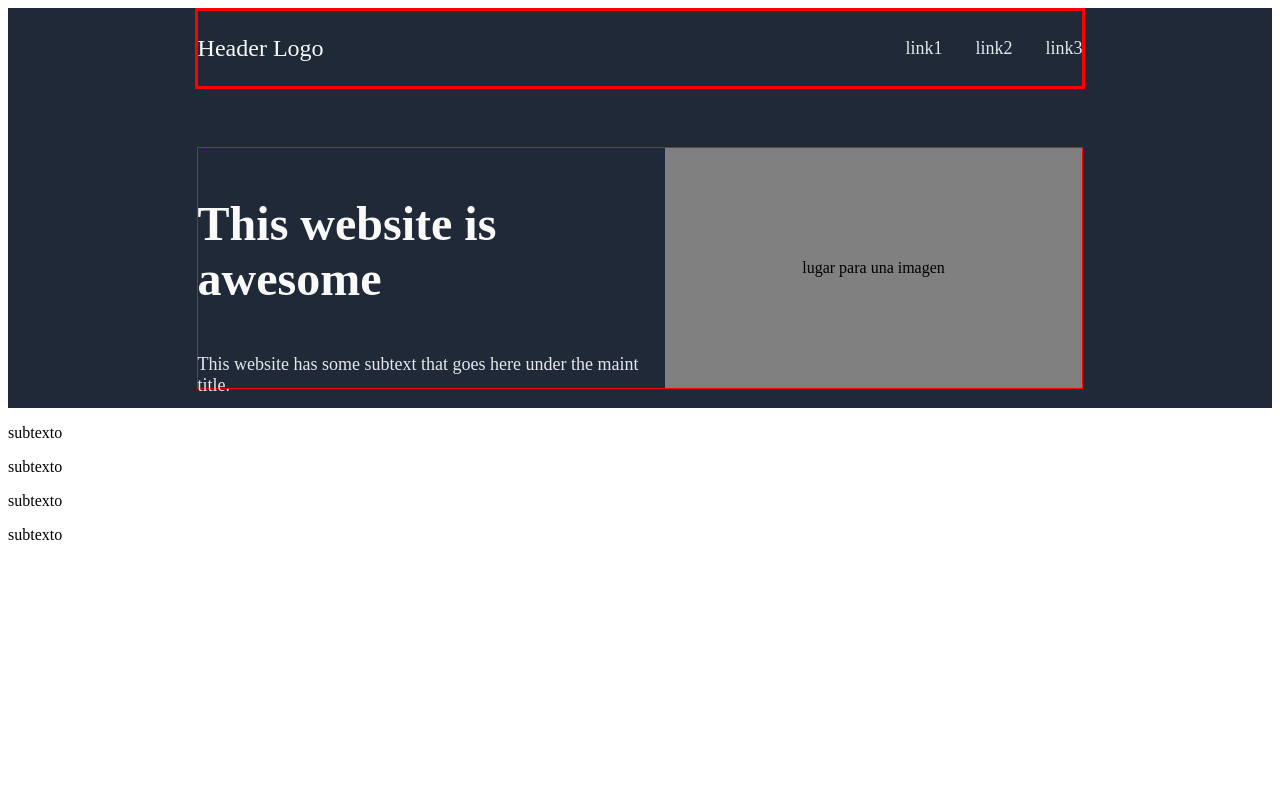
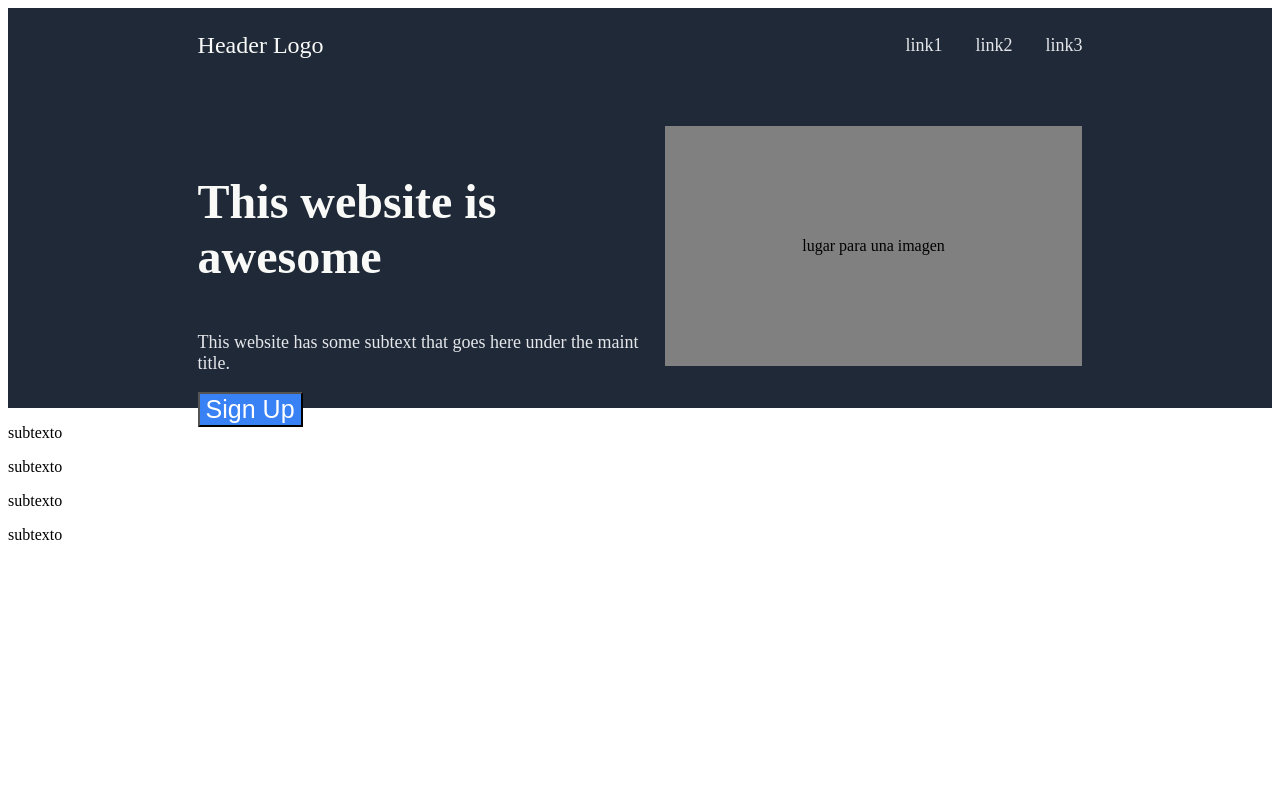
Before and after one commit to MarianoV1G/Proyecto1_Odin, a plain HTML site: page index.html in a window 1280 px wide. Shown: the top 811 px of the page. Drawn offline with Linux system fonts and the light colour scheme.

Commit message:
ahora si hero terminado

```diff
--- a/index.html
+++ b/index.html
@@ -23,7 +23,7 @@
                 <p id="texto2">This website has some subtext that
                 goes here under the maint title.
                 </p>
-            <!-- <button>boton</button> -->
+            <button id="boton">Sign Up</button>
             </div>
             <div class="imag">
               <img src="">
--- a/style.css
+++ b/style.css
@@ -25,7 +25,7 @@
     display:flex;
     justify-content: space-between;
     width: 70%;
-    border: solid red;
+    /* border: solid red; */
 }
 
 #logo{
@@ -44,10 +44,10 @@
 
 .medio{
     display: flex;
-    border: 1px solid red;
+    /* border: 1px solid red; */
     width: 70%;
     justify-content: space-between;
-    align-self: center;
+    align-self: flex-start;
     height: 60%;
 }
 
@@ -75,3 +75,9 @@
     font-size: 18px;
     color: #e5e7eb;
 }
+
+#boton{
+    background-color: #3882f6;
+    color: white;
+    font-size: 25px;
+}
```
